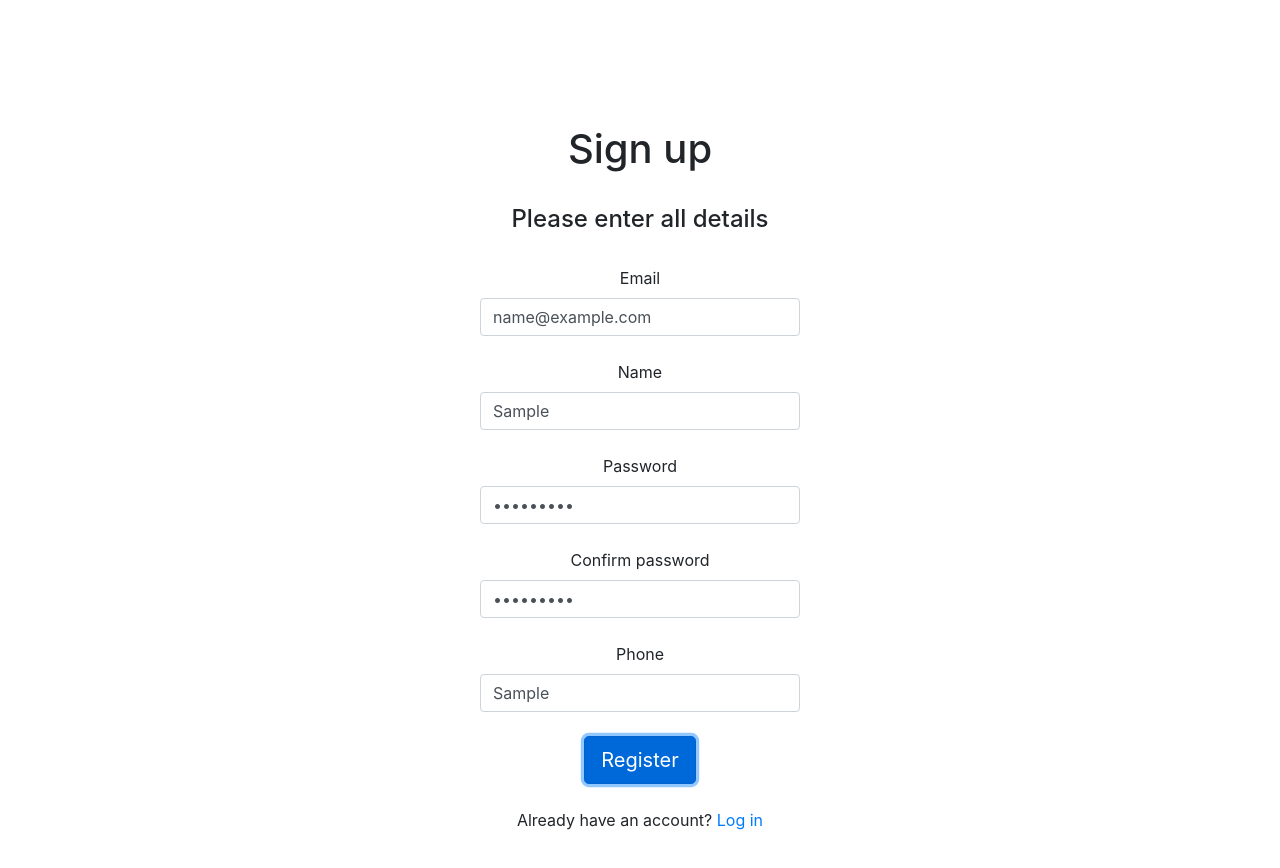
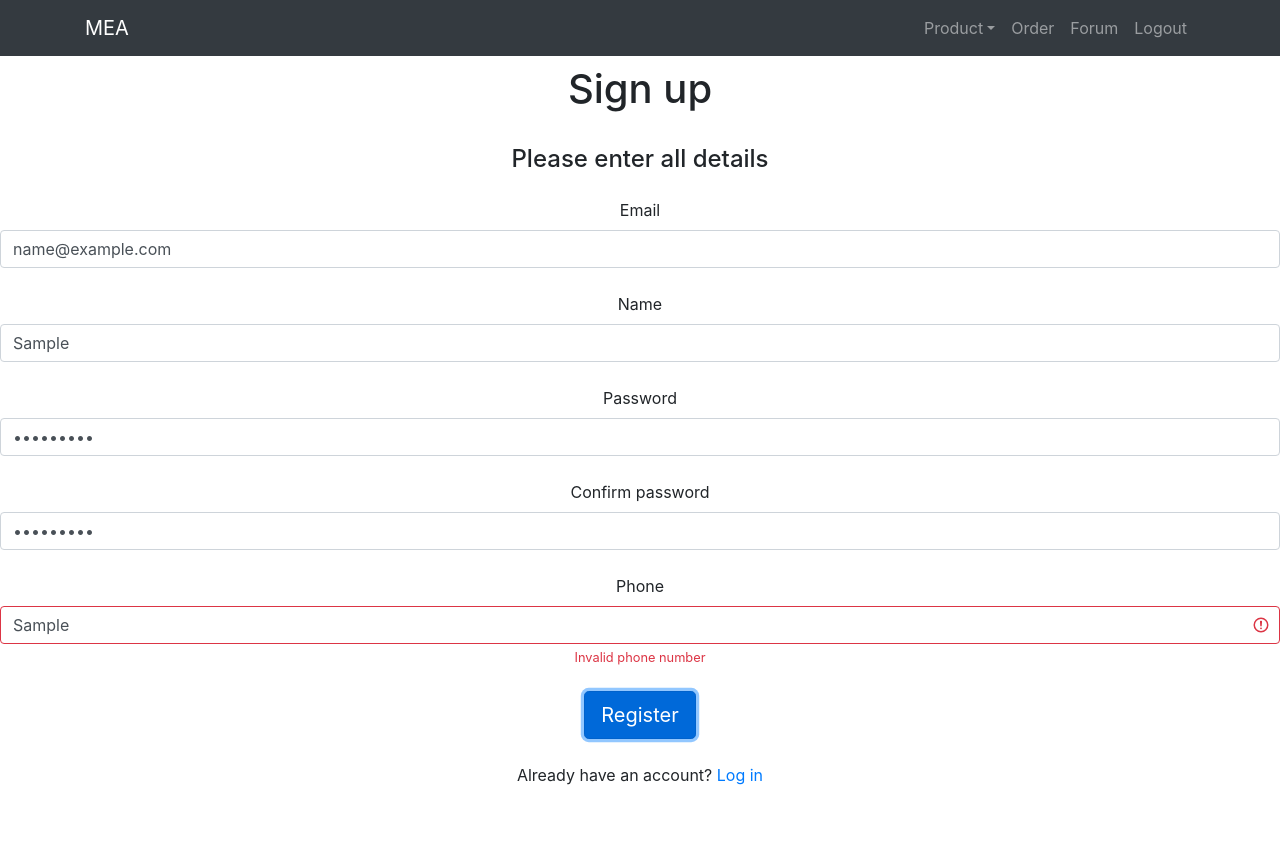
Before and after one commit to nicholas-ngzy/oxyganates, a React (Create React App) app in the folder client/: page /register in a window 1280 px wide. Both pictures are taken after typing "name@example.com", "Sample", "Sample123", "Sample123", "Sample" into the empty fields and a click on the button "Register". Shown: the top 868 px of the page. After the commit the page ends 800 px from the top, so only its background shows below. Built offline with nearby package versions, Linux system fonts and the light colour scheme; no server answers.

Commit message:
Fixed validation and error messages

```diff
--- a/client/src/components/Login.js
+++ b/client/src/components/Login.js
@@ -3,72 +3,99 @@ import axios from 'axios';
 import { useNavigate, Link } from 'react-router-dom';
 import Form from 'react-bootstrap/Form';
 import Button from 'react-bootstrap/Button';
-import './Login.css';
+import '../App.css';
+import NavMenu from './NavMenu.js';
 
 const Login = ({ setToken }) => {
   const navigate = useNavigate();
-  const [user, setUser] = useState({
-    email: '',
-    password: '',
-  });
-
-  const validateForm = () => {
-    return user.email.length > 0 && user.password.length >= 8;
-  };
+  const [form, setForm] = useState({});
+  const [errors, setErrors] = useState({});
 
   const handleChange = (e) => {
     const { name, value } = e.target;
-    setUser({
-      ...user, //spread operator
+    setForm({
+      ...form, //spread operator
       [name]: value,
     });
+    // clear error
+    setErrors({
+      ...errors,
+      [name]: null,
+    });
+  };
+
+  const findError = () => {
+    const { email, password } = form;
+    const newErrors = {};
+    if (!email || email === '') newErrors.email = 'Required field';
+    if (!password || password === '') newErrors.password = 'Required field';
+    return newErrors;
   };
 
   const handleSubmit = (event) => {
     event.preventDefault();
-    try {
-      login();
-    } catch (e) {
-      alert(e.message);
+    const newErrors = findError();
+    if (Object.keys(newErrors).length > 0) {
+      setErrors(newErrors);
+    } else {
+      try {
+        login();
+      } catch (e) {
+        console.log(e.message);
+      }
     }
   };
 
   const login = () => {
     axios
-      .post('http://localhost:6969/api/v1/login', user)
+      .post('http://localhost:6969/api/v1/login', form)
       .then((res) => {
         alert(res.data.message);
         setToken(res.data.token);
         localStorage.setItem('token', res.data.token);
-        navigate('/homepage');
+        navigate('/');
       })
       .catch((err) => {
+        if (err.response.status == '400') alert('Wrong credentials');
+        if (err.response.status == '404') alert('User not found');
         console.log(err);
       });
   };
 
   return (
     <div className='login-wrapper'>
+      <NavMenu />
       <h1>Log in</h1>
       <br />
-      <h4>Please enter your email and password</h4>
-      <br />
-      <Form onSubmit={handleSubmit}>
-        <Form.Group size='lg' controlId='email'>
+      <h4>Please enter email and password</h4>
+      <Form onSubmit={handleSubmit} className='my-4'>
+        <Form.Group size='lg' controlId='email' className='my-4'>
           <Form.Label>Email</Form.Label>
-          <Form.Control autoFocus name='email' type='email' value={user.email} onChange={handleChange} />
+          <Form.Control
+            autoFocus
+            name='email'
+            type='email'
+            value={form.email}
+            onChange={handleChange}
+            isInvalid={!!errors.email}
+          />
+          <Form.Control.Feedback type='invalid'>{errors.email}</Form.Control.Feedback>
         </Form.Group>
-        <br />
-        <Form.Group size='lg' controlId='password'>
+        <Form.Group size='lg' controlId='password' className='my-4'>
           <Form.Label>Password</Form.Label>
-          <Form.Control name='password' type='password' value={user.password} onChange={handleChange} />
+          <Form.Control
+            name='password'
+            type='password'
+            value={form.password}
+            onChange={handleChange}
+            isInvalid={!!errors.password}
+          />
+          <Form.Control.Feedback type='invalid'>{errors.password}</Form.Control.Feedback>
         </Form.Group>
-        <br />
-        <Button block size='lg' type='submit' disabled={!validateForm}>
+        <Button block size='lg' type='submit'>
           Login
         </Button>
       </Form>
-      <br />
       Don't have an account? <Link to='/register'>Sign up</Link>
     </div>
   );
--- a/client/src/components/Register.js
+++ b/client/src/components/Register.js
@@ -4,99 +4,142 @@ import { useNavigate, Link } from 'react-router-dom';
 import Form from 'react-bootstrap/Form';
 import Button from 'react-bootstrap/Button';
 import FormGroup from 'react-bootstrap/esm/FormGroup';
-import FormLabel from 'react-bootstrap/esm/FormLabel';
-import './Login.css';
+import '../App.css';
+import NavMenu from './NavMenu';
 
 const Register = () => {
   const navigate = useNavigate();
-  const [user, setUser] = useState({
-    name: '',
-    email: '',
-    password1: '',
-    password2: '',
-    phone: '',
-  });
-
-  const validateForm = () => {
-    if (
-      user.email.length < 1 &&
-      user.name.length < 1 &&
-      user.password1.length < 8 &&
-      user.password2.length < 8 &&
-      user.phone.length < 10
-    ) {
-      return alert('Please enter all fields');
-    } else return 1;
-  };
+  const [form, setForm] = useState({});
+  const [errors, setErrors] = useState({});
 
   const handleChange = (e) => {
     const { name, value } = e.target;
-    setUser({
-      ...user,
+    setForm({
+      ...form,
       [name]: value,
     });
+    // clear error
+    setErrors({
+      ...errors,
+      [name]: null,
+    });
+  };
+
+  const findError = () => {
+    const { email, name, password1, password2, phone } = form;
+    const newErrors = {};
+    if (!email || email === '') newErrors.email = 'Required field';
+    if (!name || name === '') newErrors.name = 'Required field';
+    if (!password1 || password1 === '') newErrors.password1 = 'Required field';
+    if (password1 != password2) newErrors.password2 = 'Does not match';
+    if (!password2 || password2 === '') newErrors.password2 = 'Required field';
+    if (!phone || phone === '') newErrors.phone = 'Required field';
+    if (password1) {
+      if (password1.length < 8) newErrors.password1 = 'Minimum 8 characters';
+    }
+    if (password2) {
+      if (password2.length < 8) newErrors.password2 = 'Minimum 8 characters';
+    }
+    if (phone) {
+      if (phone.length < 10) newErrors.phone = 'Invalid phone number';
+    }
+    return newErrors;
   };
 
   const handleSubmit = (event) => {
     event.preventDefault();
-    try {
-      register();
-    } catch (e) {
-      alert(e.message);
+    const newErrors = findError();
+    if (Object.keys(newErrors).length > 0) {
+      setErrors(newErrors);
+    } else {
+      try {
+        register();
+      } catch (e) {
+        console.log(e.message);
+      }
     }
   };
 
   const register = () => {
     axios
-      .post('http://localhost:6969/api/v1/register', user)
+      .post('http://localhost:6969/api/v1/register', form)
       .then((res) => {
         alert(res.data.message);
         navigate('/login');
       })
       .catch((err) => {
-        alert(err);
+        if (err.response.status == '403') alert('Email already exist');
       });
   };
 
   return (
     <div className='register-wrapper'>
+      <NavMenu />
       <h1>Sign up</h1>
       <br />
       <h4>Please enter all details</h4>
-      <br />
-      <Form onSubmit={handleSubmit}>
-        <Form.Group size='lg' controlId='email'>
+      <Form onSubmit={handleSubmit} className='my-4'>
+        <Form.Group size='lg' controlId='email' className='my-4'>
           <Form.Label>Email</Form.Label>
-          <Form.Control autoFocus name='email' type='email' value={user.email} onChange={handleChange} />
+          <Form.Control
+            autoFocus
+            name='email'
+            type='email'
+            value={form.email}
+            onChange={handleChange}
+            isInvalid={!!errors.email}
+          />
+          <Form.Control.Feedback type='invalid'>{errors.email}</Form.Control.Feedback>
         </Form.Group>
-        <br />
-        <FormGroup size='lg' controlId='name'>
+
+        <FormGroup size='lg' controlId='name' className='my-4'>
           <Form.Label>Name</Form.Label>
-          <Form.Control name='name' type='text' value={user.name} onChange={handleChange} />
+          <Form.Control name='name' type='text' value={form.name} onChange={handleChange} isInvalid={!!errors.name} />
+          <Form.Control.Feedback type='invalid'>{errors.name}</Form.Control.Feedback>
         </FormGroup>
-        <br />
-        <Form.Group size='lg' controlId='password1'>
+
+        <Form.Group size='lg' controlId='password1' className='my-4'>
           <Form.Label>Password</Form.Label>
-          <Form.Control name='password1' type='password' value={user.password1} onChange={handleChange} />
+          <Form.Control
+            name='password1'
+            type='password'
+            value={form.password1}
+            onChange={handleChange}
+            isInvalid={!!errors.password1}
+          />
+          <Form.Control.Feedback type='invalid'>{errors.password1}</Form.Control.Feedback>
         </Form.Group>
-        <br />
-        <Form.Group size='lg' controlId='password2'>
+
+        <Form.Group size='lg' controlId='password2' className='my-4'>
           <Form.Label>Confirm password</Form.Label>
-          <Form.Control name='password2' type='password' value={user.password2} onChange={handleChange} />
+          <Form.Control
+            name='password2'
+            type='password'
+            value={form.password2}
+            onChange={handleChange}
+            isInvalid={!!errors.password2}
+          />
+          <Form.Control.Feedback type='invalid'>{errors.password2}</Form.Control.Feedback>
         </Form.Group>
-        <br />
-        <Form.Group size='lg' controlId='phone'>
+
+        <Form.Group size='lg' controlId='phone' className='my-4'>
           <Form.Label>Phone</Form.Label>
-          <Form.Control name='phone' type='text' value={user.phone} onChange={handleChange} />
+          <Form.Control
+            name='phone'
+            type='text'
+            value={form.phone}
+            onChange={handleChange}
+            isInvalid={!!errors.phone}
+          />
+          <Form.Control.Feedback type='invalid'>{errors.phone}</Form.Control.Feedback>
         </Form.Group>
-        <br />
-        <Button block size='lg' type='submit' disabled={!validateForm}>
+        <Button block size='lg' type='submit'>
           Register
         </Button>
       </Form>
-      <br />
       Already have an account?<Link to='/login'> Log in</Link>
     </div>
   );
 };
+
 export default Register;
```
